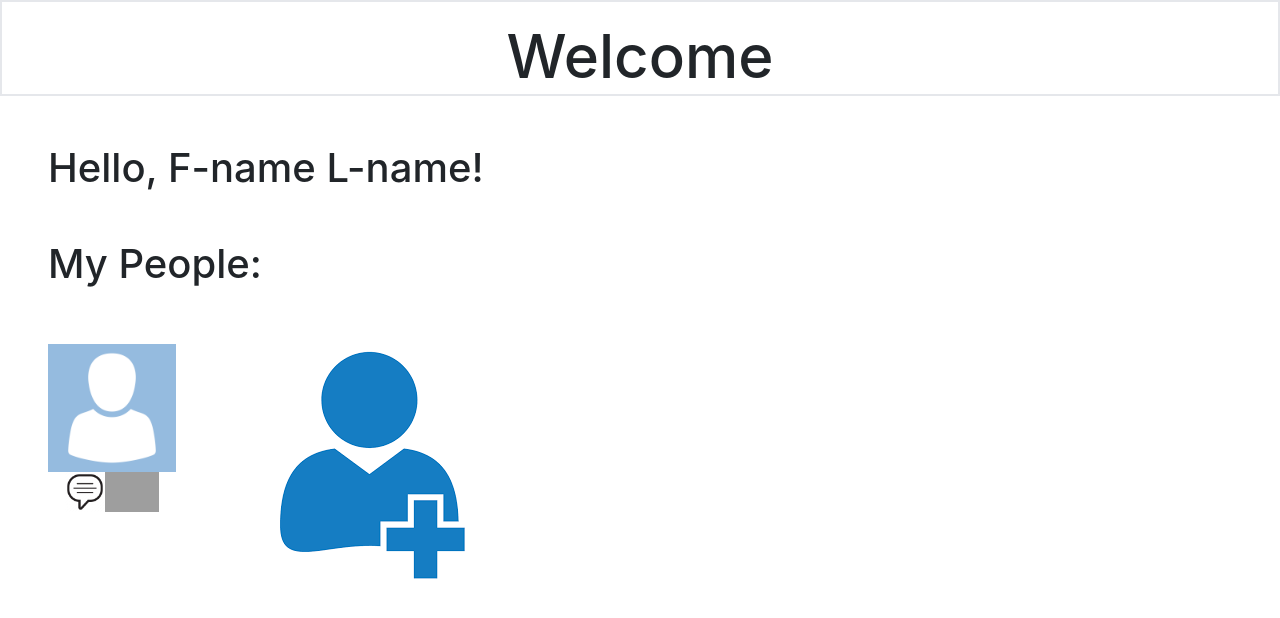
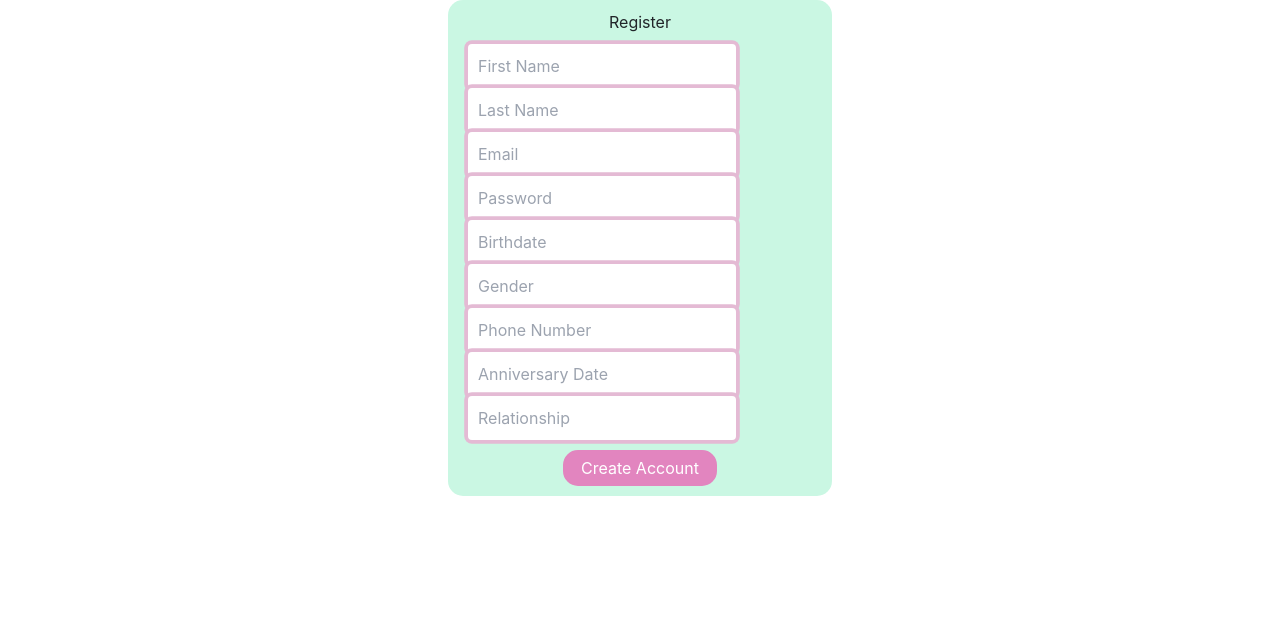
Before and after one commit to JennyRussell/Project-3, a React (Create React App) app: page /signup in a window 1280 px wide. Shown: the top 618 px of the page. Built offline with nearby package versions, Linux system fonts and the light colour scheme; grey boxes are pictures that could not be loaded.

Commit message:
added click functionality

```diff
--- a/src/App.js
+++ b/src/App.js
@@ -16,16 +16,19 @@ function App(props) {
     <div className="App">
         <Router>
         <Switch>
-          <Route path="/" exact>
+          <Route exact path="/">
             <Welcome />
           </Route>
 
-          <Route path="/login/register" exact>
+          <Route exact path="/signup">
             <Signup />
+          </Route>
+
+          <Route exact path="/userpage">
+            <UserPage />
           </Route>
         </Switch>
       </Router>
-      <UserPage />
     </div>
   );
 };
--- a/src/components/Welcome.js
+++ b/src/components/Welcome.js
@@ -55,7 +55,7 @@ function Welcome() {
 
             </div>
             <div className="bg-green-100 p-10">
-                <button onClick={() => history.push('./login/register')} className="sign-up-btn button w-50 h-36 bg-pink-400 rounded-2xl text-6xl text-white">Click Here To Sign Up!</button>
+                <button onClick={() => history.push('/signup')} className="sign-up-btn button w-50 h-36 bg-pink-400 rounded-2xl text-6xl text-white">Click Here To Sign Up!</button>
             </div>
         </div>
 
--- a/src/components/login/register.js
+++ b/src/components/login/register.js
@@ -60,7 +60,7 @@ function Signup (props) {
           </div>
         </form>
         <div className="footer">
-          <button onClick={() => history.push('../user-page/UserPage')}  type="button" className="btn-rg">
+          <button onClick={() => history.push('/userpage')}  type="button" className="btn-rg">
             Create Account
           </button>
         </div>
--- a/src/components/user-page/UserPage.js
+++ b/src/components/user-page/UserPage.js
@@ -5,9 +5,6 @@ import { useHistory } from 'react-router-dom';
 
 
 function UserPage() {
-
-  const history = useHistory();
-
 
     return (
         <div>
```
